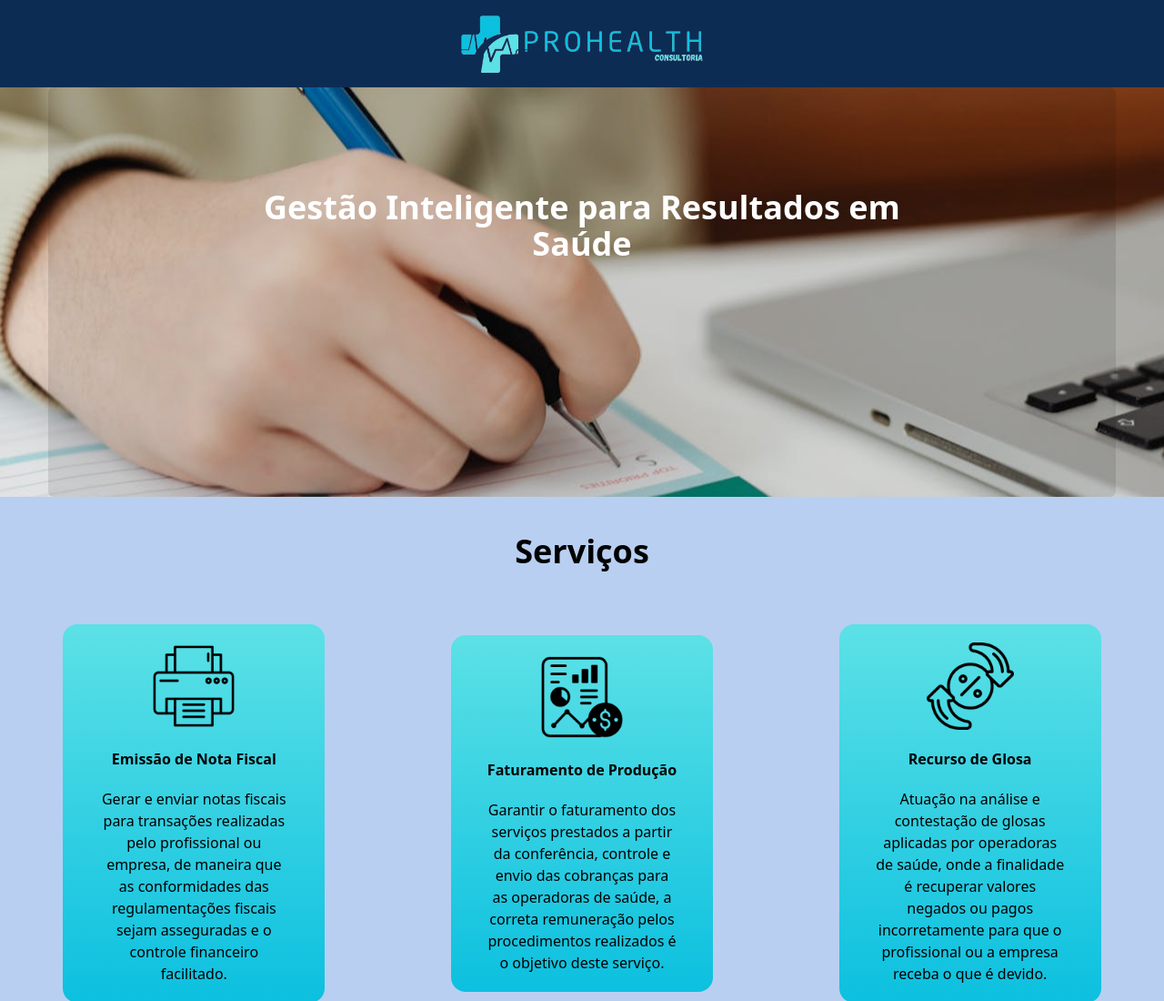
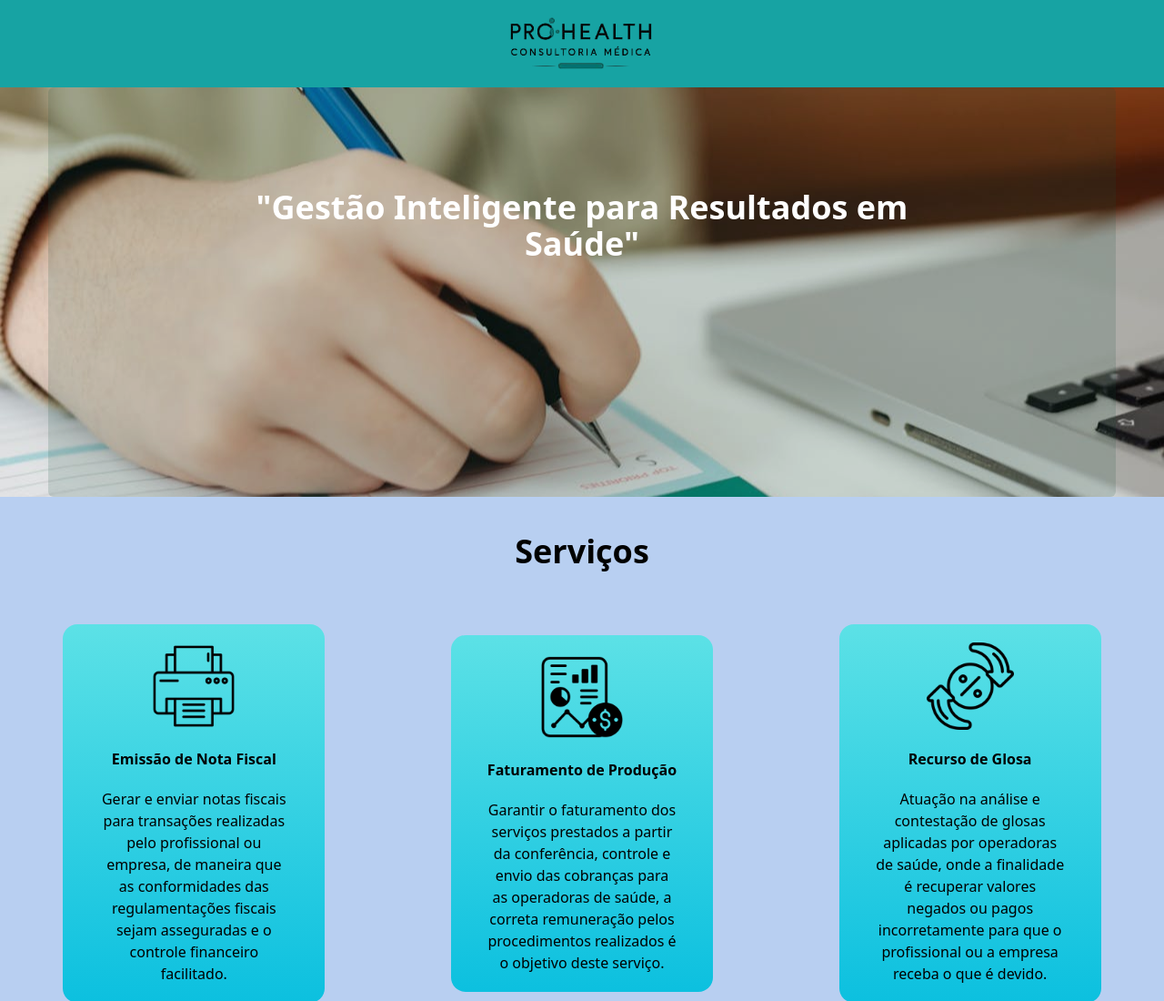
Before and after one commit to Erickvidolin/Consultoria_SA, a website: page index.html in a window 1280 px wide. Shown: the top 1100 px of the page at 91% size. Drawn offline with Linux system fonts and the light colour scheme.

Commit message:
Add files via upload

```diff
--- a/index.html
+++ b/index.html
@@ -8,12 +8,12 @@
     <link rel="stylesheet" href="./src/style.css">
 </head>
 <body class="bg-slate-800">
-    <header class="bg-[#0D2C54] h-16 md:h-24 w-full flex justify-center align-middle">
-        <img src="./src/img/ProHealth-l2.png" alt="" class="m-auto h-8 filter md:h-14 lg:h-16">
+    <header class=" h-16 md:h-24 w-full flex justify-center align-middle" style="background-color: rgb(23, 163, 163);">
+        <img src="./src/img/Logo-nova.png" alt="" class="m-auto h-14 filter md:h-14 lg:h-16">
     </header>
     <div class=" w-full img-principal bg-[#54719C] bg-01 bg-center bg-cover text-white flex">
-        <div class="w-11/12 h-full m-auto text-center bg-black/10 rounded-md pt-28 ">
-            <h1 class="text-3xl m-auto md:text-4xl 2xl:text-7xl font-bold md:w-8/12 w-11/12 h-auto rounded-md ">Gestão Inteligente para Resultados em Saúde</h1>
+        <div class="w-11/12 h-full m-auto text-center rounded-md pt-28 " style="background-color: rgba(22, 77, 61, 0.158);">
+            <h1 class="text-3xl m-auto md:text-4xl 2xl:text-7xl font-bold md:w-8/12 w-11/12 h-auto rounded-md ">"Gestão Inteligente para Resultados em Saúde"</h1>
         </div>
     </div>
 
@@ -169,7 +169,7 @@
             <div class="w-12/12 lg:w-6/12 p-5 lg:p-0 lg:m-auto">
                 <h2 class="text-2xl lg:text-4xl lg:mb-10 text-center">Nos siga nas redes sociais</h2>
                 <div class="flex p-5 lg:p-0 justify-center w-12/12 gap-10">
-                    <a href="" class="cursor-pointer"><img src="./src/img/instagram.png" alt="" class="mt--5 w-10 lg:w-16"></a>
+                    <a href="https://www.instagram.com/cprohealth/?igsh=MXRpN2NuZjI2ejUwNg%3D%3D#" class="cursor-pointer"><img src="./src/img/instagram.png" alt="" class="mt--5 w-10 lg:w-16"></a>
                     <a href="" class="cursor-pointer"><img src="./src/img/linkedin.png" alt="" class="w-10 lg:w-16"></a>
                 </div>
             </div>
@@ -179,7 +179,7 @@
     <footer class="bg-[#0D2C54] text-white text-center h-20 p-7">&copy;<a class="" href="" class="">ErickVidolin</a></footer>
     <script>
         document.getElementById('whatsappButton').addEventListener('click', function() {
-    var phoneNumber = '5541999868328';
+    var phoneNumber = '5541995300842';
     var isMobile = /iPhone|iPad|iPod|Android/i.test(navigator.userAgent);
 
     if (isMobile) {
--- a/package.json
+++ b/package.json
@@ -1,5 +1,8 @@
 {
   "devDependencies": {
-    "tailwindcss": "^3.4.7"
+    "tailwindcss": "^3.4.17"
+  },
+  "dependencies": {
+    "@tailwindcss/cli": "^4.1.7"
   }
 }
```
Also changed, not shown: src/img/Logo-nova.png (added), 1 other file.
